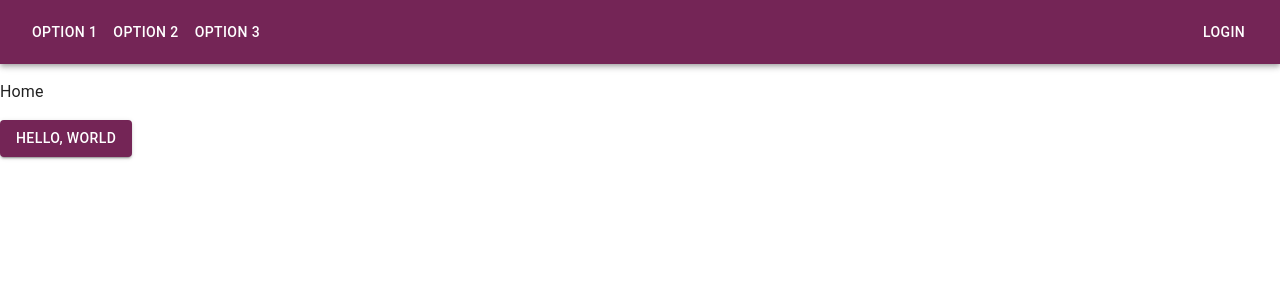
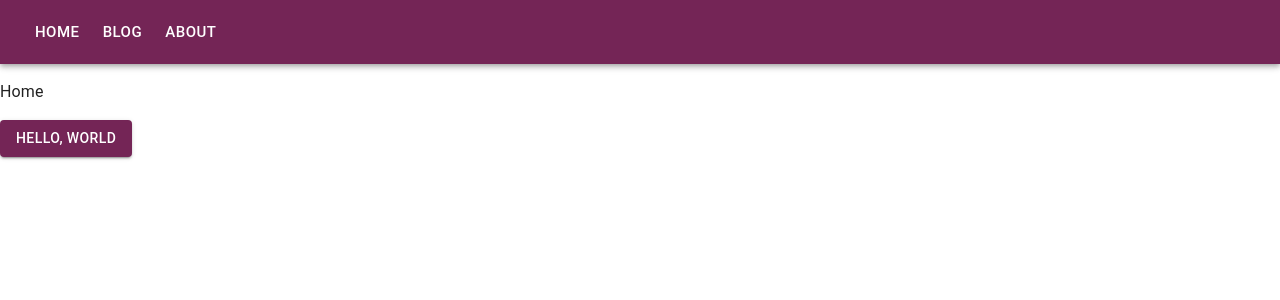
Before and after one commit to brocktdavis/my-website, a React (Create React App) app in the folder app/: page / in a window 1280 px wide. Shown: the top 300 px of the page. Built offline with nearby package versions, Linux system fonts and the light colour scheme.

Commit message:
Navigation header styling and functionality complete

```diff
--- a/app/src/root/Header.js
+++ b/app/src/root/Header.js
@@ -1,10 +1,27 @@
 import * as React from 'react';
 import {
+  Link,
   Outlet,
   useLocation,
 } from 'react-router-dom';
-import { AppBar, Box, Button, Drawer, IconButton, Toolbar, useMediaQuery, useTheme } from '@mui/material';
+import {
+  AppBar,
+  Box,
+  Button,
+  Drawer,
+  IconButton,
+  List,
+  ListItem,
+  ListItemButton,
+  ListItemText,
+  Toolbar,
+  useMediaQuery,
+  useTheme
+} from '@mui/material';
 import { Menu, Close } from '@mui/icons-material';
+import { ROUTES } from './routes';
+
+const NAV_OPTIONS = ROUTES.filter(route => !!route.navTitle);
 
 /** Direction from which the navigation drawers slides. */
 const MENU_POSITION = 'right';
@@ -34,15 +51,23 @@ const SideMenuDrawer = ({ open, toggleDrawer }) => (
   >
     <Box
       sx={{ width: '100vw' }}
-      role='presentation'
+      role={'presentation'}
     >
-      <Toolbar>
-        <div style={{ flexGrow: 1}} />
-        <IconButton size='large' color='inherit' aria-label='close' onClick={toggleDrawer}>
+      <List>
+        <ListItem disablePadding>
+          <ListItemButton sx={{ justifyContent: 'flex-end'}} onClick={toggleDrawer}>
             <Close />
-        </IconButton>
-      </Toolbar>
-      {/* TODO: follow https://mui.com/material-ui/react-drawer/ to make nice looking drawer */}
+          </ListItemButton>
+        </ListItem>
+        {NAV_OPTIONS.map(({ navTitle, path }) => (
+          <ListItem key={navTitle} disablePadding>
+            <ListItemButton sx={{ textAlign: 'center' }} component={Link} to={path} onClick={toggleDrawer} >
+              <ListItemText primary={navTitle} />
+            </ListItemButton>
+          </ListItem>
+        ))}
+
+      </List>
     </Box>
   </Drawer>
 );
@@ -62,9 +87,9 @@ const NavigationSideMenu = () => {
     <>
       <div style={{ flexGrow: 1 }} />
       <IconButton
-        size='large'
-        color='inherit'
-        aria-label='menu'
+        size={'large'}
+        color={'inherit'}
+        aria-label={'menu'}
         onClick={toggleDrawer}
       >
         <Menu />
@@ -75,18 +100,16 @@ const NavigationSideMenu = () => {
 };
 
 /** Renders navigation options directly on the toolbar. */
-const NavigationBar = () => {
-
-  return (
+const NavigationBar = () => (
   <>
-      <Button color='inherit'>Option 1</Button>
-      <Button color='inherit'>Option 2</Button>
-      <Button color='inherit'>Option 3</Button>
+    {NAV_OPTIONS.map(({ navTitle, path }) => (
+      <Button key={navTitle} color={'inherit'} size={'large'} component={Link} to={path}>
+        {navTitle}
+      </Button>
+    ))}
     <div style={{ flexGrow: 1 }} />
-      <Button color='inherit'>Login</Button>
   </>
 );
-};
 
 export const Header = () => {
   useRouteTracking();
@@ -94,9 +117,9 @@ export const Header = () => {
   const shouldCollapseOptions = useShouldCollapseHeader();
 
   return (
-    <div id="header">
+    <div id={'header'}>
       <Box sx={{ flexGrow: 1 }}>
-        <AppBar position='static'>
+        <AppBar position={'static'} component={'nav'}>
           <Toolbar>
             { shouldCollapseOptions ? (
               <NavigationSideMenu />
--- a/app/src/root/routes.js
+++ b/app/src/root/routes.js
@@ -7,8 +7,8 @@ import {
 
 export const ROUTES = [
   { path: '', Element: Home, },
-  { path: 'home', Element: Home, },
-  { path: 'blog', Element: Blog, },
-  { path: 'about', Element: About, },
+  { path: 'home', Element: Home, navTitle: 'HOME', },
+  { path: 'blog', Element: Blog, navTitle: 'BLOG', },
+  { path: 'about', Element: About, navTitle: 'ABOUT', },
   { path: 'resume', Element: Resume, },
 ];
```
Lines whose indentation alone changed are shown as unchanged.
